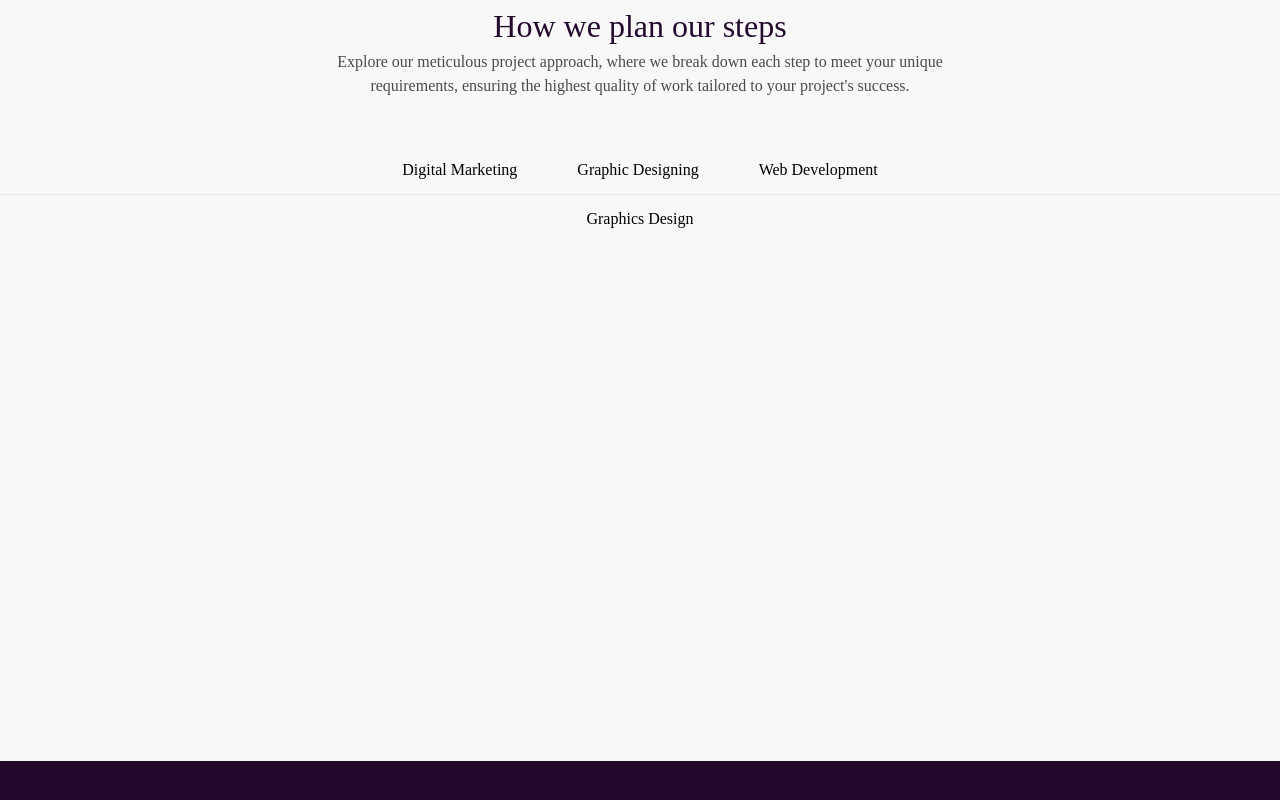
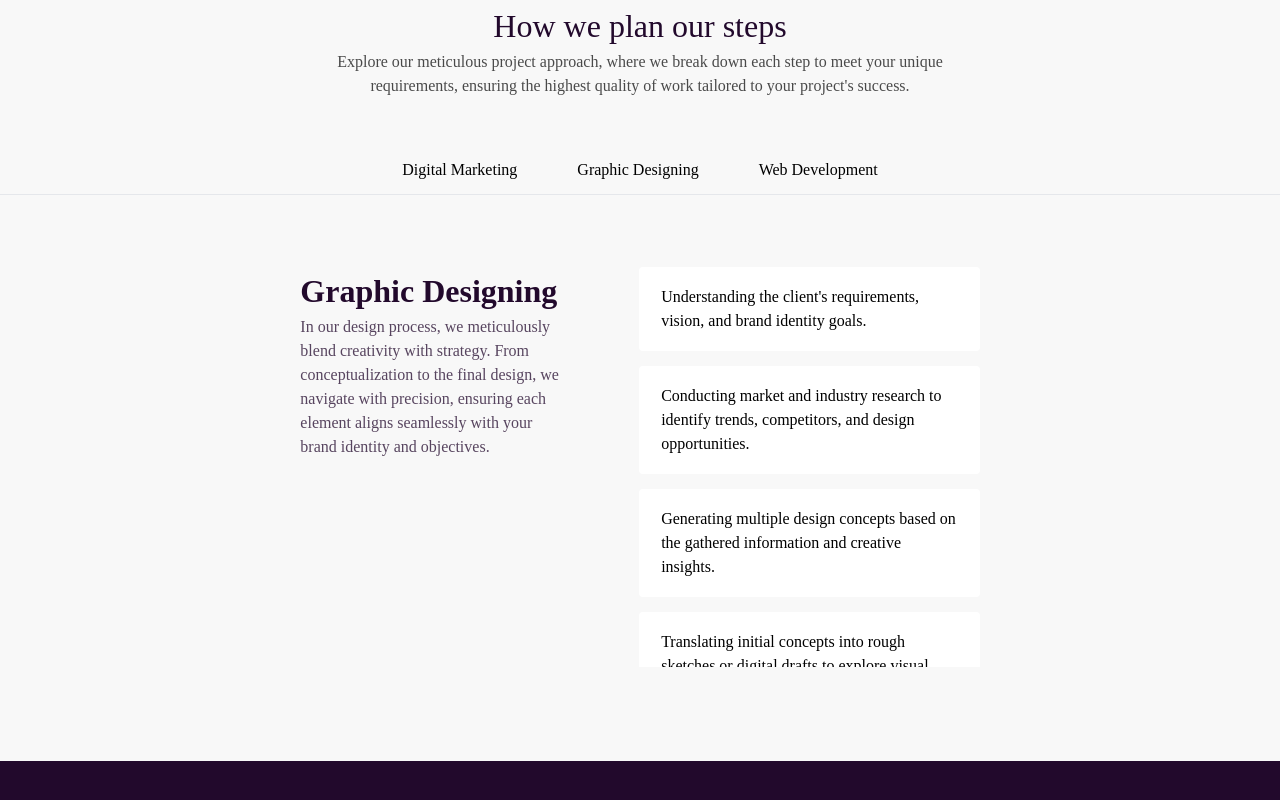
Before and after one commit to SM-Ninjas/TWB-Creatives, a React (Vite) app: page /about in a window 1280 px wide. Shown: the part 1264-2064 px from the top of the page. Built offline with nearby package versions, Linux system fonts and the light colour scheme.

Commit message:
Scrolling section added

```diff
--- a/src/index.css
+++ b/src/index.css
@@ -12,6 +12,20 @@
 }
 
 body{
-    background: var(--Background, #F8F8F8);
+    background: #f8f8f8;
     font-family: 'Shippori Mincho B1', serif;
 }
+
+.scrollBar {
+    scrollbar-width: none;
+    -ms-overflow-style: none;
+    -webkit-overflow-style: none;
+    -moz-overflow-style: none;
+
+    box-align: center;
+  }
+  .scrollBar::-webkit-scrollbar {
+    /* background-color: #888;
+     */
+     display: none;
+  }
--- a/src/pages/about/ourSteps/digitalMarketing.tsx
+++ b/src/pages/about/ourSteps/digitalMarketing.tsx
@@ -1,9 +1,28 @@
+import {graphicDesigningData} from "./stepsData"
+
 
 function DigitalMarketing() {
   return (
-    <div>
-      <h2>Digital marketing</h2>
+    <div className="w-[100%] flex justify-center ">
+    <div className=" flex justify-center gap-[70px] w-[70%]">
+      <div className="w-[30%]">
+        <h1 className="text-[2rem] font-bold text-utils">Digital Marketing</h1>
+        <p className="text-utils opacity-[0.75]">
+          In our design process, we meticulously blend creativity with
+          strategy. From conceptualization to the final design, we navigate
+          with precision, ensuring each element aligns seamlessly with your
+          brand identity and objectives.
+        </p>
+      </div>
+      <div className="w-[38%] overflow-y-auto scrollBar max-h-[400px]">
+      {graphicDesigningData.map((item, index) => (
+        <div key={index} className="bg-[#fff] rounded w-[100%] mb-[15px]">
+          <h2 className="text-black px-[22px] py-[18px]">{item}</h2>
+        </div>
+        ))}
+      </div>
     </div>
+  </div>
   )
 }
 
--- a/src/pages/about/ourSteps/graphicsDesign.tsx
+++ b/src/pages/about/ourSteps/graphicsDesign.tsx
@@ -1,9 +1,29 @@
+import {graphicDesigningData} from "./stepsData"
+
+
 function GraphicDesign() {
   return (
-    <div>
-      <h1> Graphics Design</h1>
+    <div className="w-[100%] flex justify-center ">
+      <div className=" flex justify-center gap-[70px] w-[70%]">
+        <div className="w-[30%]">
+          <h1 className="text-[2rem] font-bold text-utils">Graphic Designing</h1>
+          <p className="text-utils opacity-[0.75]">
+            In our design process, we meticulously blend creativity with
+            strategy. From conceptualization to the final design, we navigate
+            with precision, ensuring each element aligns seamlessly with your
+            brand identity and objectives.
+          </p>
+        </div>
+        <div className="w-[38%] scrollBar overflow-y-auto max-h-[400px]">
+        {graphicDesigningData.map((item, index) => (
+          <div key={index} className="bg-[#fff] rounded w-[100%] mb-[15px]">
+            <h2 className="text-black px-[22px] py-[18px]">{item}</h2>
+          </div>
+          ))}
+        </div>
+      </div>
     </div>
-  )
+  );
 }
 
-export default GraphicDesign
+export default GraphicDesign;
--- a/src/pages/about/ourSteps/index.tsx
+++ b/src/pages/about/ourSteps/index.tsx
@@ -37,7 +37,7 @@ function OurSteps() {
           Web Development
         </button>
       </div>
-      <hr className="bg-[#111] w-full m-3" />
+      <hr className="bg-[#111] w-full mt-3 mb-[72px]" />
 
       {/* conditionally render the components*/}
       {selectedComponent === "digital marketing" && <DigitalMarketing />}
--- /dev/null
+++ b/src/pages/about/ourSteps/stepsData.ts
@@ -0,0 +1,9 @@
+export const graphicDesigningData = [
+  "Understanding the client's requirements, vision, and brand identity goals.",
+  "Conducting market and industry research to identify trends, competitors, and design opportunities.",
+  "Generating multiple design concepts based on the gathered information and creative insights.",
+  "Translating initial concepts into rough sketches or digital drafts to explore visual possibilities.",
+  "Collaborating with the client to gather feedback and refine the design through iterative revisions.",
+  "Lorem ipsum dolor sit, amet consectetur adipisicing elit. Laboriosam, reprehenderit?",
+  "Lorem ipsum dolor sit, amet consectetur adipisicing elit. Laboriosam, reprehenderit",
+];
--- a/src/pages/about/ourSteps/webDev.tsx
+++ b/src/pages/about/ourSteps/webDev.tsx
@@ -1,9 +1,27 @@
+import {graphicDesigningData} from "./stepsData"
 
 function WebDev() {
   return (
-    <div>
-      <h1>Web Development</h1>
+    <div className="w-[100%] flex justify-center ">
+    <div className=" flex justify-center gap-[70px] w-[70%]">
+      <div className="w-[30%]">
+        <h1 className="text-[2rem] font-bold text-utils">Web Development</h1>
+        <p className="text-utils opacity-[0.75]">
+          In our design process, we meticulously blend creativity with
+          strategy. From conceptualization to the final design, we navigate
+          with precision, ensuring each element aligns seamlessly with your
+          brand identity and objectives.
+        </p>
+      </div>
+      <div className="w-[38%] scrollBar overflow-y-auto max-h-[400px]">
+      {graphicDesigningData.map((item, index) => (
+        <div key={index} className="bg-[#fff] rounded w-[100%] mb-[15px]">
+          <h2 className="text-black px-[22px] py-[18px]">{item}</h2>
+        </div>
+        ))}
+      </div>
     </div>
+  </div>
   )
 }
 
--- a/src/pages/about/style.ts
+++ b/src/pages/about/style.ts
@@ -1,4 +1,9 @@
 import styled from "styled-components";
+
+interface StyledProps {
+    background: string; // Define the background prop
+  }
+
 
 export const StyledTeam = styled('div')`
 width: 261px;
@@ -16,7 +21,7 @@ font-weight: 700;
 line-height: normal;
 text-align: center;
 `
-export const StyledParagraph = styled.p`
+export const StyledParagraph = styled.p<StyledProps>`
 color: rgba(248, 248, 248);
 opacity:0.75;
 text-align: center;
@@ -25,4 +30,5 @@ font-size: 16px;
 font-style: normal;
 font-weight: 400;
 line-height: normal;
+color: ${(props) => props.background || "#fff"};
 `
```
